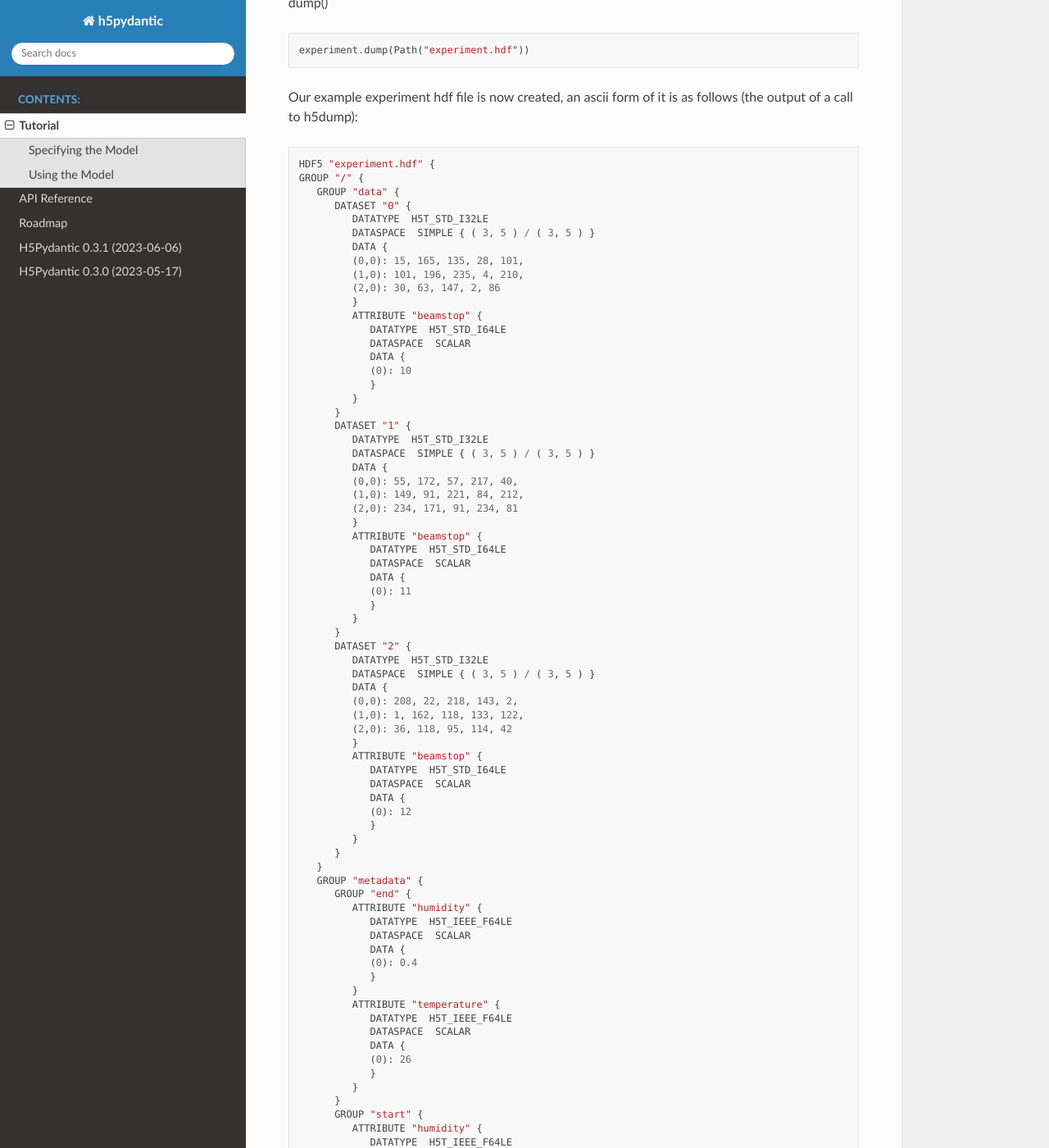
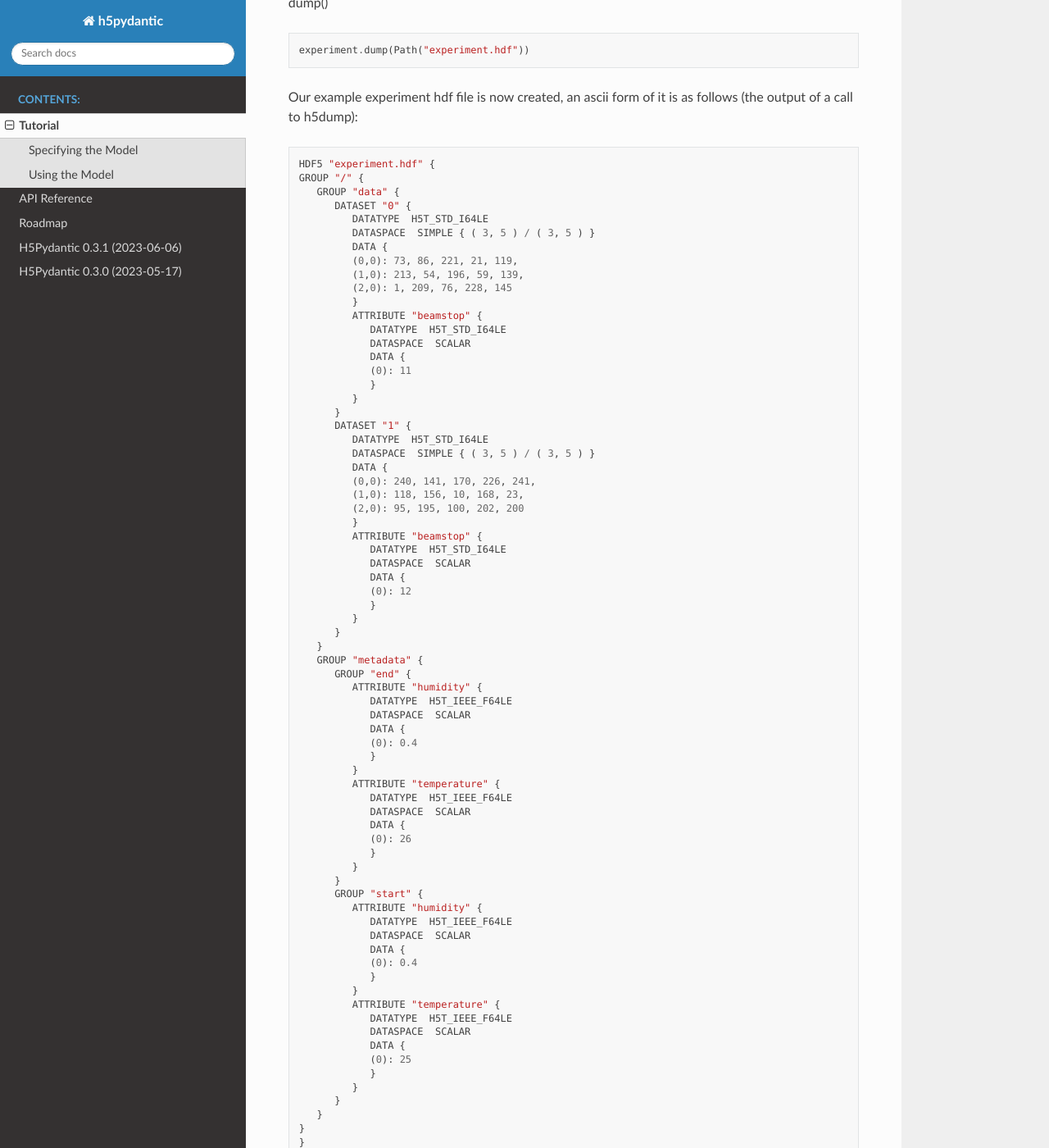
Before and after one commit to illumion-ltd/h5pydantic, a Sphinx documentation site: the page built from docs/tutorial.rst, in a window 1280 px wide and 1400 px high, scrolled down 1909 px. Shown: the whole window at 82% size. Built offline with Sphinx 7.4.7 and the Read the Docs theme 2.0.0, drawn with Linux system fonts in a browser that asks for light colours.

Commit message:
64bit ints

```diff
--- a/docs/src/experiment.txt
+++ b/docs/src/experiment.txt
@@ -2,28 +2,12 @@ HDF5 "experiment.hdf" {
 GROUP "/" {
    GROUP "data" {
       DATASET "0" {
-         DATATYPE  H5T_STD_I32LE
+         DATATYPE  H5T_STD_I64LE
          DATASPACE  SIMPLE { ( 3, 5 ) / ( 3, 5 ) }
          DATA {
-         (0,0): 15, 165, 135, 28, 101,
-         (1,0): 101, 196, 235, 4, 210,
-         (2,0): 30, 63, 147, 2, 86
-         }
-         ATTRIBUTE "beamstop" {
-            DATATYPE  H5T_STD_I64LE
-            DATASPACE  SCALAR
-            DATA {
-            (0): 10
-            }
-         }
-      }
-      DATASET "1" {
-         DATATYPE  H5T_STD_I32LE
-         DATASPACE  SIMPLE { ( 3, 5 ) / ( 3, 5 ) }
-         DATA {
-         (0,0): 55, 172, 57, 217, 40,
-         (1,0): 149, 91, 221, 84, 212,
-         (2,0): 234, 171, 91, 234, 81
+         (0,0): 73, 86, 221, 21, 119,
+         (1,0): 213, 54, 196, 59, 139,
+         (2,0): 1, 209, 76, 228, 145
          }
          ATTRIBUTE "beamstop" {
             DATATYPE  H5T_STD_I64LE
@@ -33,13 +17,13 @@ GROUP "/" {
             }
          }
       }
-      DATASET "2" {
-         DATATYPE  H5T_STD_I32LE
+      DATASET "1" {
+         DATATYPE  H5T_STD_I64LE
          DATASPACE  SIMPLE { ( 3, 5 ) / ( 3, 5 ) }
          DATA {
-         (0,0): 208, 22, 218, 143, 2,
-         (1,0): 1, 162, 118, 133, 122,
-         (2,0): 36, 118, 95, 114, 42
+         (0,0): 240, 141, 170, 226, 241,
+         (1,0): 118, 156, 10, 168, 23,
+         (2,0): 95, 195, 100, 202, 200
          }
          ATTRIBUTE "beamstop" {
             DATATYPE  H5T_STD_I64LE
```
